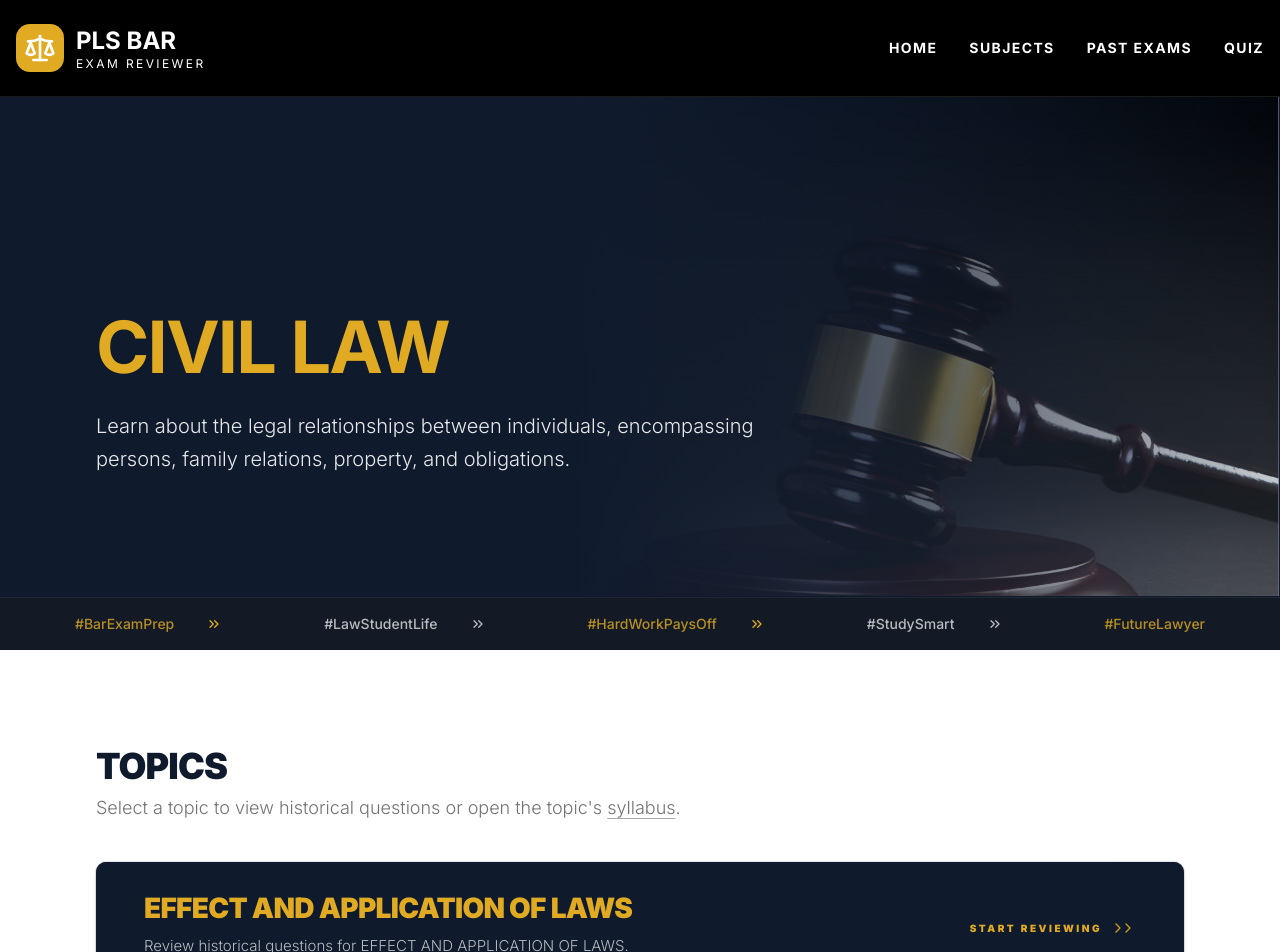
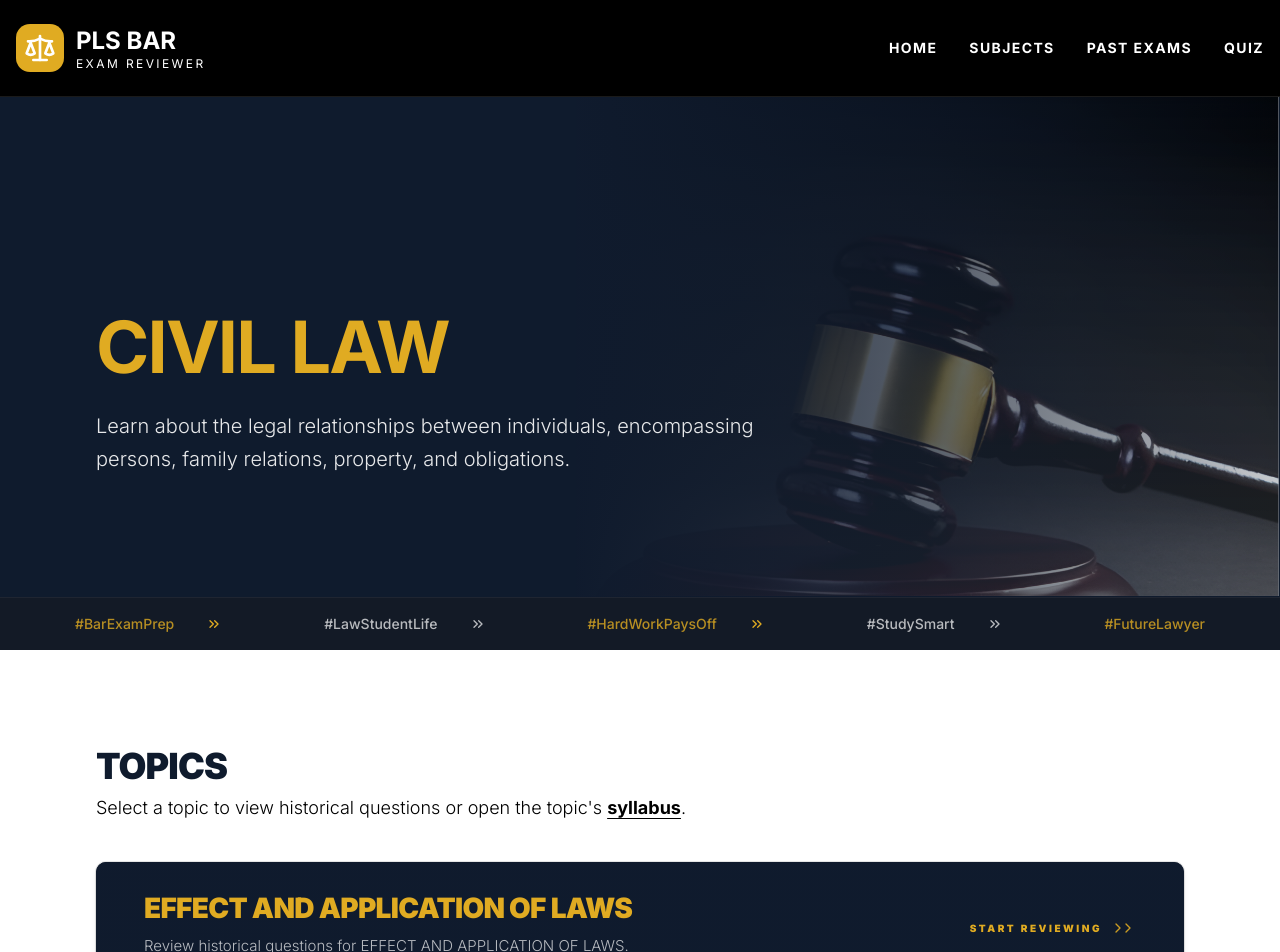
Before and after one commit to dannmangahas-hwh/pls-reviewer, a Next.js app in the folder apps/web/: page /subjects/civil-law in a window 1280 px wide. Shown: the top 952 px of the page. Built offline with nearby package versions, Linux system fonts and the light colour scheme.

Commit message:
fix: text more visible

```diff
--- a/apps/web/app/subjects/[slug]/page.tsx
+++ b/apps/web/app/subjects/[slug]/page.tsx
@@ -64,13 +64,13 @@ export default async function SubjectDetailPage(props: {
             <h2 className="mb-2 text-4xl font-black tracking-tight text-navy uppercase">
               TOPICS
             </h2>
-            <p className="text-lg font-light text-muted-foreground">
+            <p className="text-lg font-light text-black">
               Select a topic to view historical questions or open the topic&apos;s{" "}
               <Link
                 href={data.syllabusUrl}
                 target="_blank"
                 rel="noopener noreferrer"
-                className="underline decoration-muted-foreground/60 underline-offset-4 transition-colors hover:text-navy hover:decoration-navy"
+                className="font-bold underline underline-offset-4 transition-colors hover:text-navy"
               >
                 syllabus
               </Link>
```
